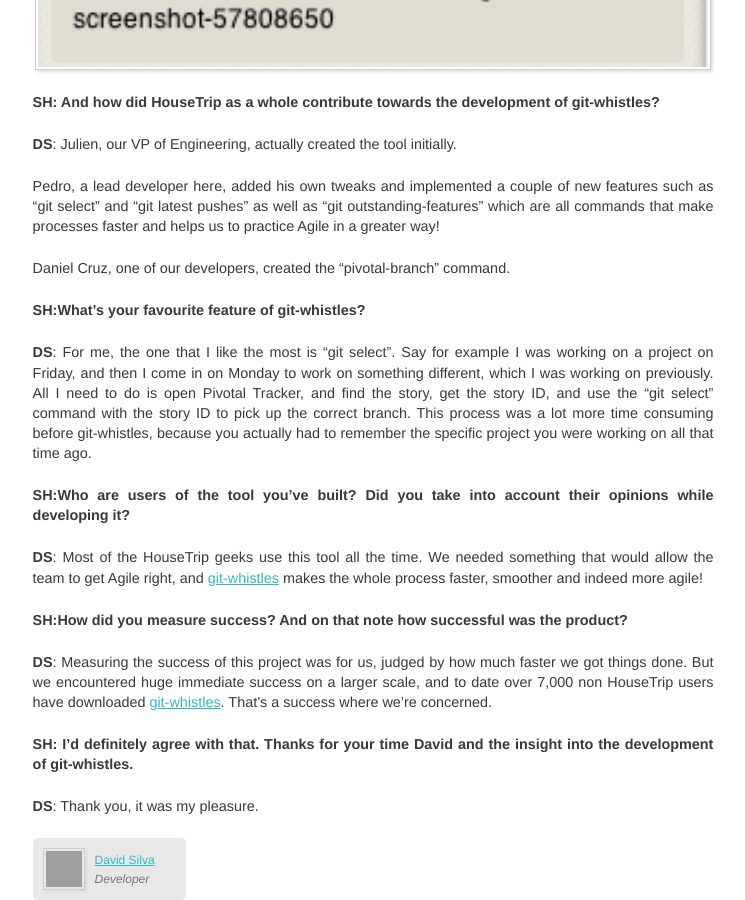
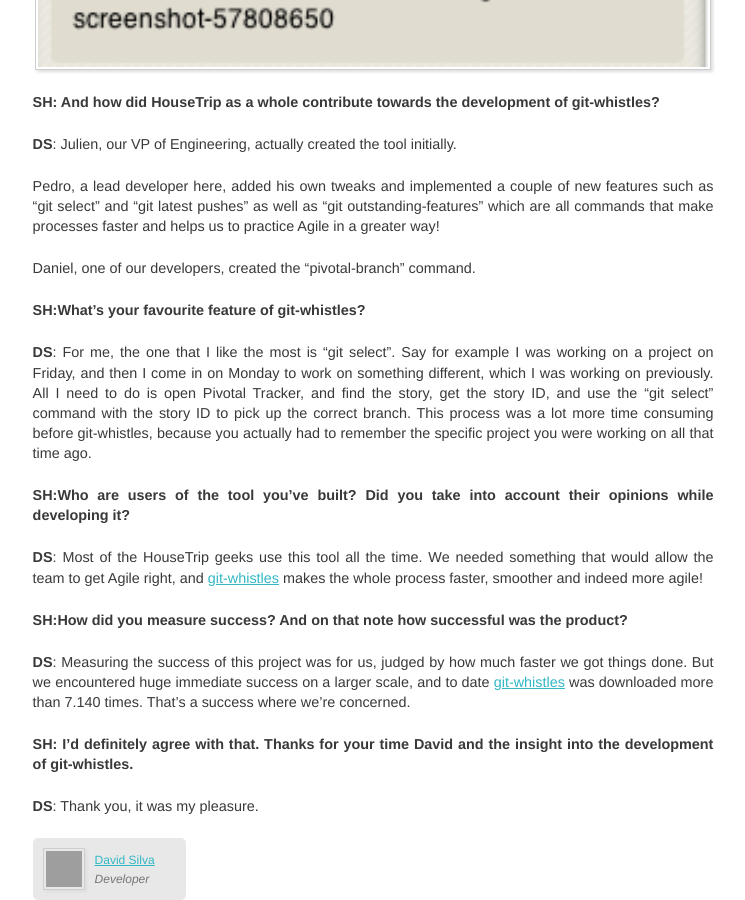
Before and after one commit to HouseTrip/housetrip.github.com, a Jekyll site: the page built from _posts/2013-10-02-git-whistles.md, in a window 1280 px wide and 900 px high, scrolled down 2356 px. Shown: the whole window, without its empty margins (267-1012 px from the left). Built offline with Jekyll 4.4.1, drawn with Linux system fonts in a browser that asks for light colours; grey boxes are pictures that could not be loaded.

Commit message:
Addressing PR comments

```diff
--- a/_posts/2013-10-02-git-whistles.md
+++ b/_posts/2013-10-02-git-whistles.md
@@ -48,19 +48,19 @@
 **DS**: Julien, our VP of Engineering, actually created the tool initially.
 
 Pedro, a lead developer here, added his own tweaks and implemented a couple of new features
-such as “git select” and “git latest pushes” as well as “git outstanding-features”
+such as "git select" and "git latest pushes" as well as "git outstanding-features"
 which are all commands that make processes faster and helps us to practice Agile in a greater way!
 
-Daniel Cruz, one of our developers, created the “pivotal-branch” command.
+Daniel, one of our developers, created the "pivotal-branch" command.
 
 
 __SH:What’s your favourite feature of git-whistles?__
 
-**DS**: For me, the one that I like the most is “git select”.
+**DS**: For me, the one that I like the most is "git select".
 Say for example I was working on a project on Friday, and then I come in
 on Monday to work on something different, which I was working on previously.
 All I need to do is open Pivotal Tracker, and find the story, get the story ID,
-and use the “git select” command with the story ID to pick up the correct branch.
+and use the "git select" command with the story ID to pick up the correct branch.
 This process was a lot more time consuming before git-whistles, because you
 actually had to remember the specific project you were working on all that time ago.
 
@@ -73,7 +73,7 @@
 __SH:How did you measure success? And on that note how successful was the product?__
 
 **DS**: Measuring the success of this project was for us, judged by how much faster we got things done.
-But we encountered huge immediate success on a larger scale, and to date over 7,000 non HouseTrip users have downloaded [git-whistles](https://rubygems.org/gems/git-whistles).
+But we encountered huge immediate success on a larger scale, and to date [git-whistles](https://rubygems.org/gems/git-whistles) was downloaded more than 7.140 times.
 That’s a success where we’re concerned.
 
 __SH: I’d definitely agree with that. Thanks for your time David and the insight into the development of git-whistles.__
```
